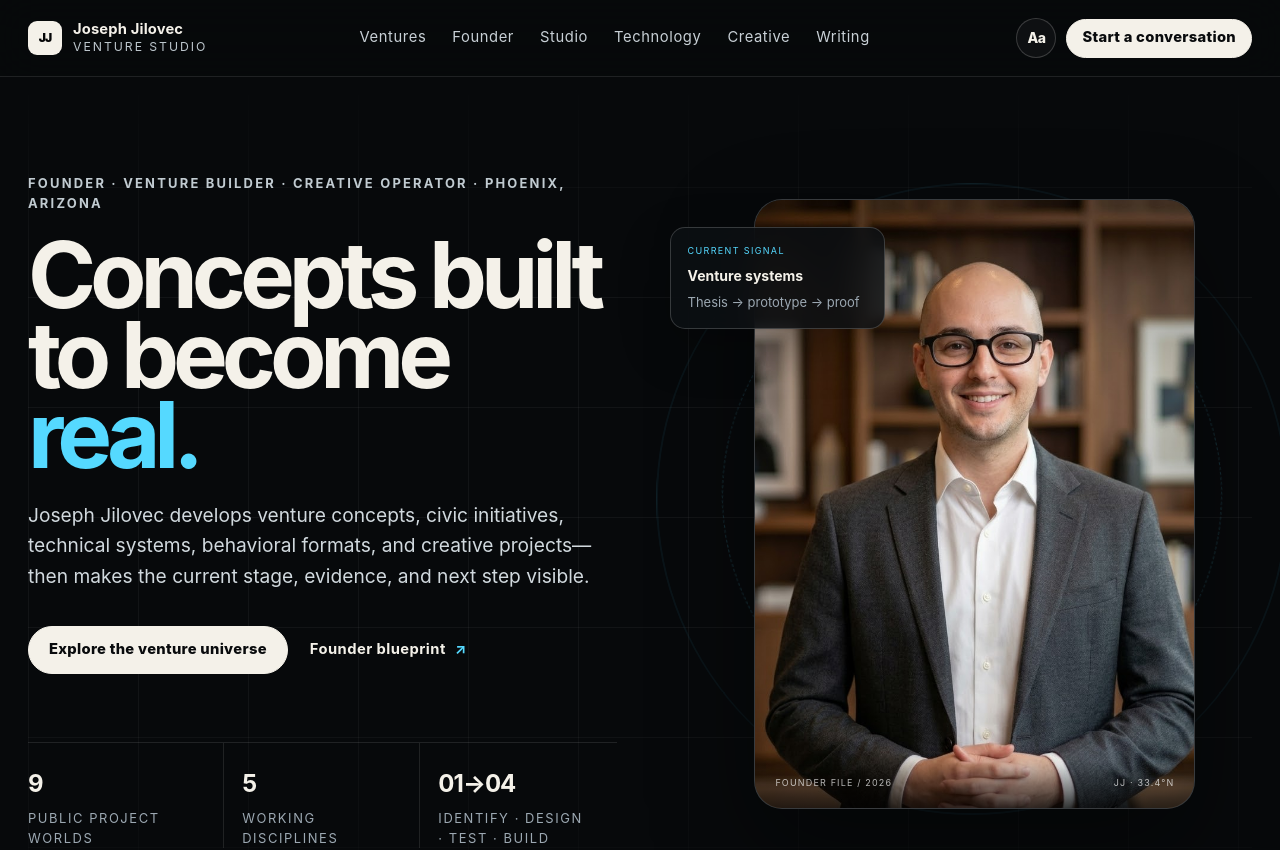
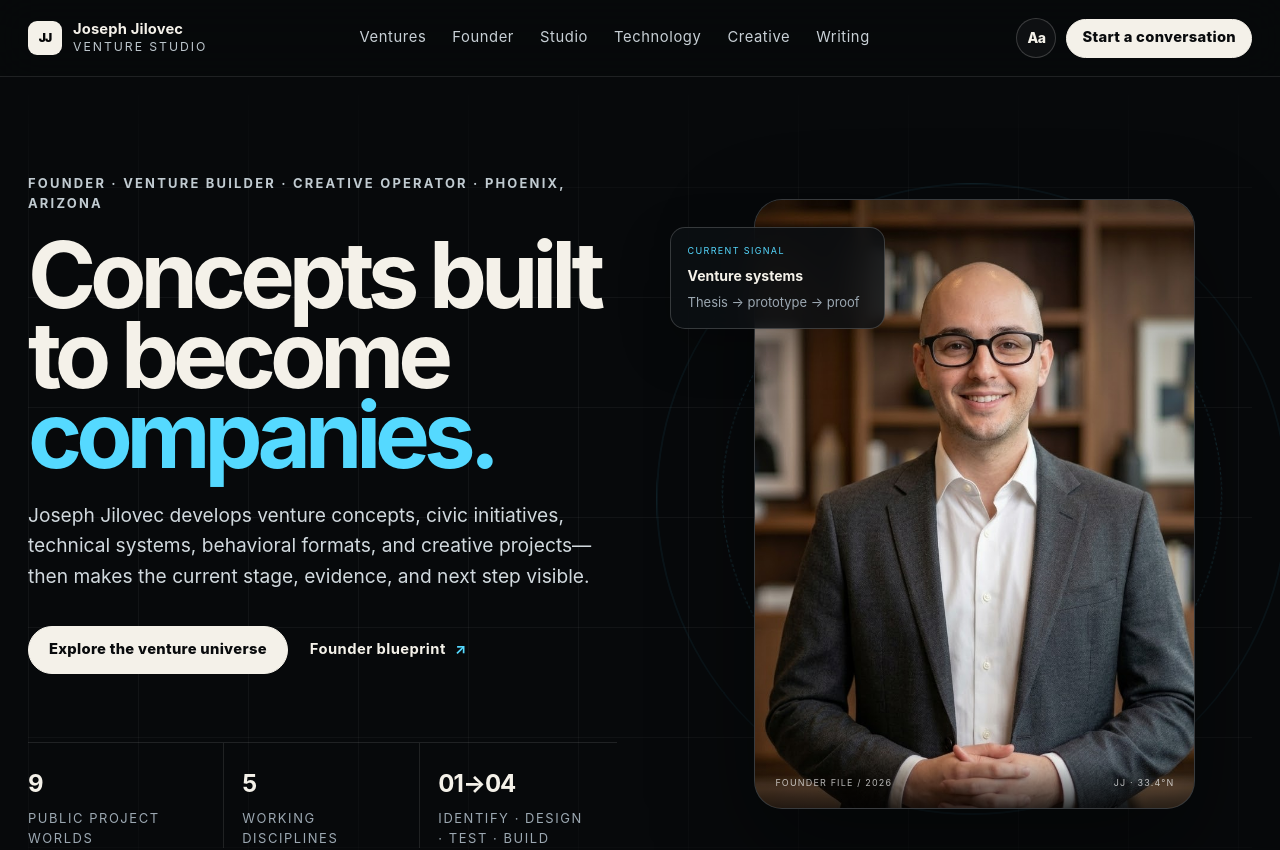
Before and after one commit to josephjilovec/josephjilovec, a Next.js app: page / in a window 1280 px wide. Shown: the top 850 px of the page. Built offline with nearby package versions, Linux system fonts and the light colour scheme.

Commit message:
Restore original founder hero headline

```diff
--- a/components/hero/FounderHero.tsx
+++ b/components/hero/FounderHero.tsx
@@ -10,7 +10,7 @@ export function FounderHero() {
         <p className="hero-kicker">Founder · Venture builder · Creative operator · Phoenix, Arizona</p>
         <h1>
           Concepts built to become<br />
-          <span>real.</span>
+          <span>companies.</span>
         </h1>
         <p className="hero-lede">
           Joseph Jilovec develops venture concepts, civic initiatives, technical systems, behavioral formats, and creative projects—then makes the current stage, evidence, and next step visible.
```
